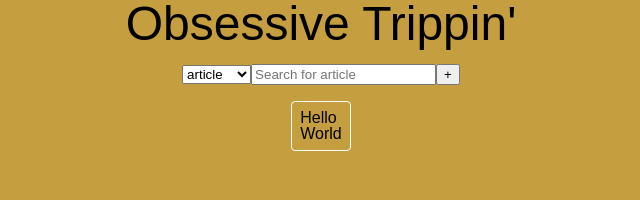
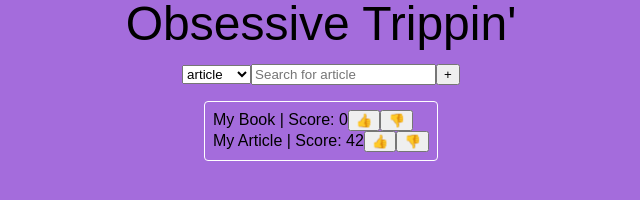
Before and after one commit to triptease/obsessive-tripping, a React app: page / in a window 1280 px wide. Shown: the whole page, without its empty margins (319-959 px from the left). Built offline with nearby package versions, Linux system fonts and the light colour scheme.

Commit message:
Implemented liking functionality

```diff
--- a/package.json
+++ b/package.json
@@ -19,7 +19,8 @@
   "devDependencies": {
     "husky": "^0.14.3",
     "lint-staged": "^5.0.0",
-    "prettier": "^1.8.2"
+    "prettier": "^1.8.2",
+    "prop-types": "^15.6.0"
   },
   "lint-staged": {
     "src/**/*.{js,jsx,json,css}": [
--- /dev/null
+++ b/src/components/App/ObsessionsList/Obsession/Obsession.js
@@ -0,0 +1,40 @@
+import React, { PureComponent } from 'react'
+import PropTypes from 'prop-types'
+
+class Obsession extends PureComponent {
+  static propTypes = {
+    score: PropTypes.number,
+    title: PropTypes.string.isRequired
+  }
+
+  onLikeClick = () => {
+    const { onScore, id, score } = this.props
+    onScore(id, score + 1)
+  }
+
+  onDislikeClick = () => {
+    const { onScore, id, score } = this.props
+    onScore(id, score - 1)
+  }
+
+  render() {
+    const { score, title } = this.props
+    return (
+      <div>
+        {title} | Score: {typeof score !== 'undefined' ? score : 'N/A'}
+        <button onClick={this.onLikeClick}>
+          <span role="img" aria-label="thumbs up">
+            👍
+          </span>
+        </button>
+        <button onClick={this.onDislikeClick}>
+          <span role="img" aria-label="thumbs up">
+            👎
+          </span>
+        </button>
+      </div>
+    )
+  }
+}
+
+export default Obsession
--- a/src/components/App/ObsessionsList/ObsessionsList.js
+++ b/src/components/App/ObsessionsList/ObsessionsList.js
@@ -1,10 +1,8 @@
-import React, { Component } from 'react'
+import React, { PureComponent } from 'react'
 import styled from 'styled-components'
 
-const obsessions = [
-  { id: 'abc', title: 'Hello' },
-  { id: 'bithels', title: 'World' }
-]
+import dbObsessions from '../../../db/obsessions'
+import Obsession from './Obsession/Obsession'
 
 const Container = styled.ul`
   border: 1px solid #ffffff;
@@ -12,11 +10,39 @@ const Container = styled.ul`
   padding: 8px;
 `
 
-class ObsessionsList extends Component {
+class ObsessionsList extends PureComponent {
+  state = {
+    obsessions: []
+  }
+
+  componentDidMount() {
+    this.setState({ obsessions: dbObsessions })
+  }
+
+  updateObsessionScore = (state, id, score) => ({
+    ...state,
+    obsessions: state.obsessions.map(
+      obsession => (obsession.id !== id ? obsession : { ...obsession, score })
+    )
+  })
+
+  onObsessionScore = (id, newScore) => {
+    this.setState(state => this.updateObsessionScore(state, id, newScore))
+  }
+
   render() {
+    const { obsessions } = this.state
     return (
       <Container>
-        {obsessions.map(({ title, id }) => <li key={id}>{title}</li>)}
+        {obsessions.map(({ score, title, id }) => (
+          <Obsession
+            title={title}
+            score={score}
+            key={id}
+            id={id}
+            onScore={this.onObsessionScore}
+          />
+        ))}
       </Container>
     )
   }
--- /dev/null
+++ b/src/db/obsessions.js
@@ -0,0 +1,6 @@
+const obsessions = [
+  { id: 'abc', title: 'My Book', category: 'book', score: 0 },
+  { id: 'bithels', category: 'article', title: 'My Article', score: 42 }
+]
+
+export default obsessions
--- a/src/index.css
+++ b/src/index.css
@@ -1,4 +1,4 @@
 body {
-  background-color: #c59e3f;
+  background-color: rgb(164, 108, 220);
   font-family: sans-serif;
 }
```
